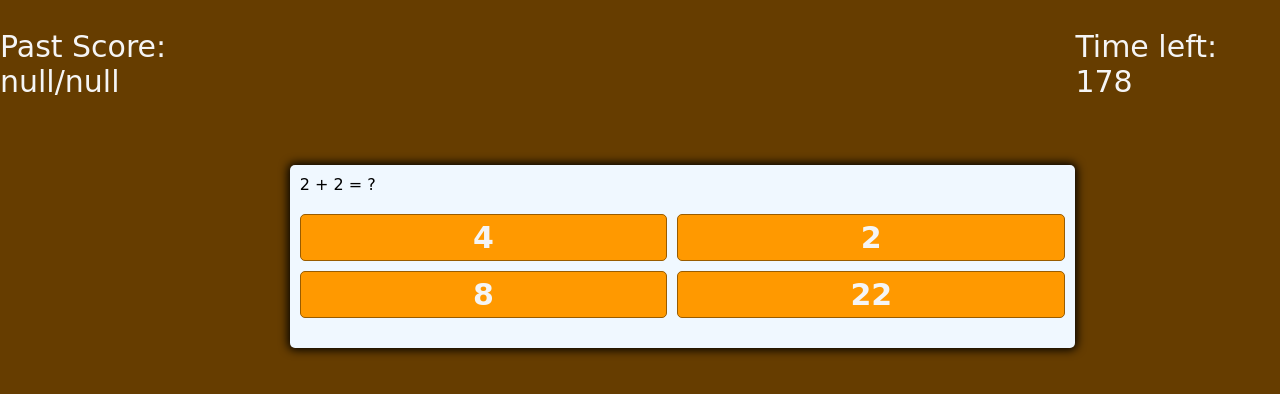
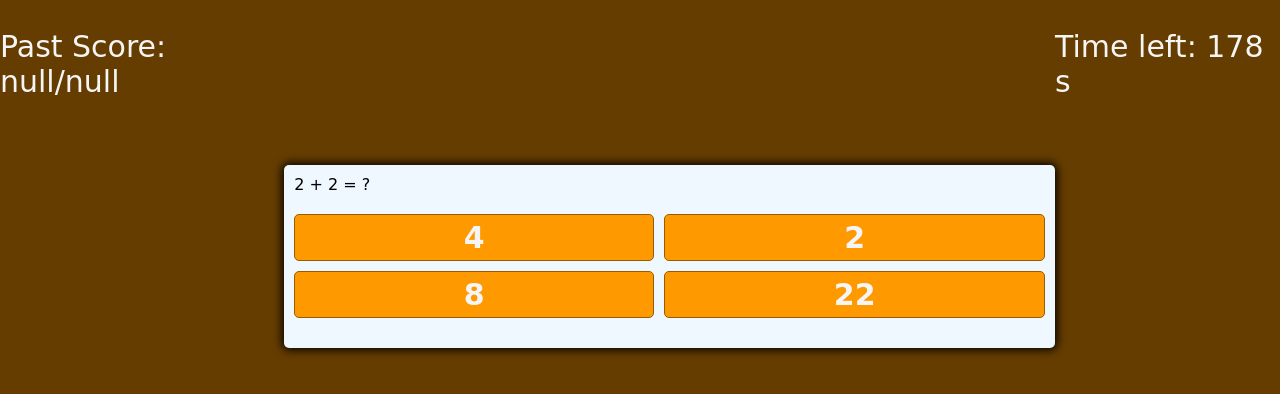
Before and after one commit to DanielYu0864/DanielYu-HomeWork-04-Code-Quiz, a plain HTML site: page index.html in a window 1280 px wide. Both pictures are taken after a click on the button "start". Drawn offline with Linux system fonts and the light colour scheme; a web font is replaced by a local one.

Commit message:
css part

```diff
--- a/CSS/style.css
+++ b/CSS/style.css
@@ -16,7 +16,7 @@ body {
     display: flex;
     width: 100vw;
     height: 40vw;
-    justify-content: center;
+    justify-content: space-around;
     align-items: center;
     /* use hsl() + --hue to display different color color between body and container*/
     background-color: hsl(var(--hue), 100%, 20%);
--- a/JS/script.js
+++ b/JS/script.js
@@ -26,7 +26,7 @@ var seconds = 180; // 180 s
 function countdown() {
     questionTimer = setInterval(function() {
         seconds--;
-        timerEl.textContent = "Time left: " + seconds;
+        timerEl.textContent = `Time left: ${seconds} s`;
         if(seconds <= 1) {
             timerEl.textContent = "Time left: 0";
             console.log("Time's up");
--- a/index.html
+++ b/index.html
@@ -40,7 +40,7 @@
 
     </div>
     <!-- div for time left display -->
-    <div class="timer">Time left: 180</div>
+    <div class="timer">Time left: 180 s</div>
 
 <script src="./JS/script.js"></script>
 </body>
```
